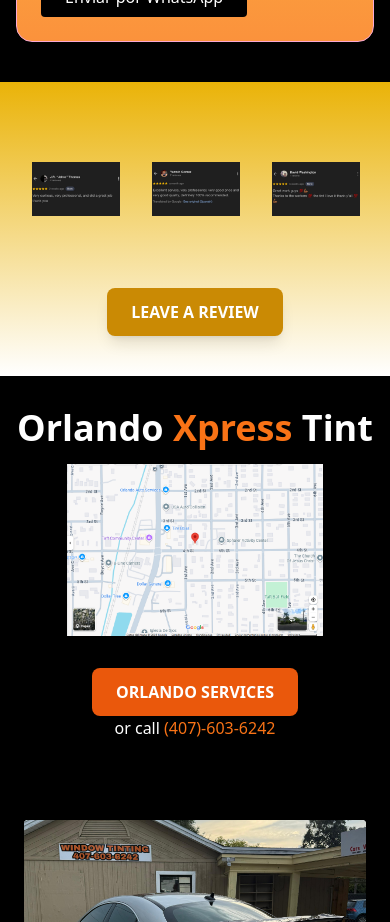
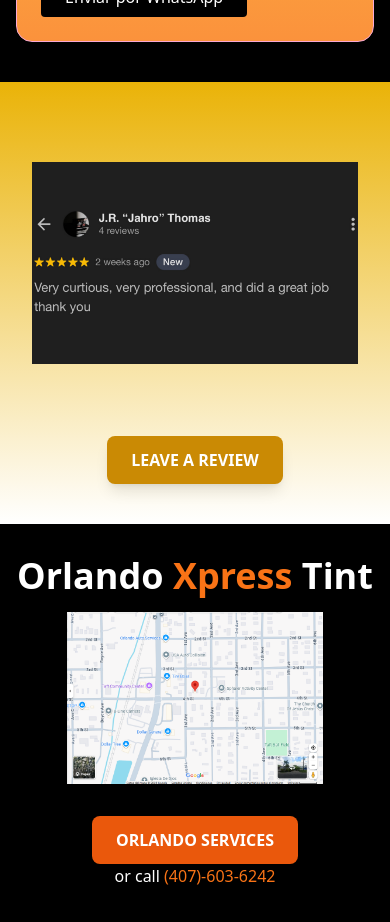
Before and after one commit to CarlosAlberto21/landingPage_vitacora, a React (Vite) app: page / in a window 390 px wide. Shown: the part 4380-5302 px from the top of the page. Built offline with nearby package versions, Linux system fonts and the light colour scheme.

Commit message:
Actualizacion 7

```diff
--- a/src/components/Testimonial/Testimonial.jsx
+++ b/src/components/Testimonial/Testimonial.jsx
@@ -1,114 +1,67 @@
-import React, { useRef } from 'react';
+import React, { useState, useEffect } from 'react';
 import Slider from "react-slick";
 import "slick-carousel/slick/slick.css";
 import "slick-carousel/slick/slick-theme.css";
-import img2 from '../../assets/rw.png'
-import img3 from '../../assets/rw2.png'
-import img1 from '../../assets/rw3.png'
-import img5 from '../../assets/rw4.png'
-import img4 from '../../assets/rw5.png'
-import img6 from '../../assets/rw7.png'
-import { FaStar } from "react-icons/fa";
-
+import img2 from '../../assets/rw.png';
+import img3 from '../../assets/rw2.png';
+import img1 from '../../assets/rw3.png';
+import img5 from '../../assets/rw4.png';
+import img4 from '../../assets/rw5.png';
+import img6 from '../../assets/rw7.png';
 
 const testimonialData = [
-  {
-    id: 1,
-    name: "Carlos",
-    job: "CEO",
-    text: "Lorem ipsum dolor sit amet ",
-    img: img1,
-  },
-  {
-    id: 2,
-    name: "Ginna",
-    job: "Designer",
-    text: "Lorem ipsum dolor sit amet ",
-    img: img2,
-  },
-  {
-    id: 3,
-    name: "Paris",
-    job: "Developer",
-    text: "Lorem ipsum dolor sit amet ",
-    img: img3,
-  },
-  {
-    id: 4,
-    name: "Carlos",
-    job: "CEO",
-    text: "Lorem ipsum dolor sit amet ",
-    img: img4,
-  },
-  {
-    id: 5,
-    name: "Ginna",
-    job: "Designer",
-    text: "Lorem ipsum dolor sit amet ",
-    img: img5,
-  },
-  {
-    id: 6,
-    name: "Paris",
-    job: "Developer",
-    text: "Lorem ipsum dolorykyu ",
-    img: img6,
-  },
+  { id: 1, name: "Carlos", job: "CEO", text: "Lorem ipsum dolor sit amet", img: img1 },
+  { id: 2, name: "Ginna", job: "Designer", text: "Lorem ipsum dolor sit amet", img: img2 },
+  { id: 3, name: "Paris", job: "Developer", text: "Lorem ipsum dolor sit amet", img: img3 },
+  { id: 4, name: "Carlos", job: "CEO", text: "Lorem ipsum dolor sit amet", img: img4 },
+  { id: 5, name: "Ginna", job: "Designer", text: "Lorem ipsum dolor sit amet", img: img5 },
+  { id: 6, name: "Paris", job: "Developer", text: "Lorem ipsum dolorykyu", img: img6 },
 ];
 
+const Testimonial = () => {
+  const [slidesToShow, setSlidesToShow] = useState(1);
+
+  useEffect(() => {
+    const handleResize = () => {
+      if (window.innerWidth >= 1280) {
+        setSlidesToShow(3);
+      } else {
+        setSlidesToShow(1);
+      }
+    };
+
+    // Set initial value
+    handleResize();
+
+    window.addEventListener('resize', handleResize);
+
+    // Cleanup
+    return () => window.removeEventListener('resize', handleResize);
+  }, []);
 
   const settings = {
     dots: false,
     infinite: true,
     speed: 500,
-  slidesToShow: 1,
+    slidesToShow: slidesToShow,
     slidesToScroll: 1,
     autoplay: true,
     autoplaySpeed: 3000,
     arrows: false,
-  responsive: [
-
-    {
-      breakpoint: 9999, // "trampa" para pantallas MUY grandes
-      settings: {
-        slidesToShow: 3,
-      }
-    }
-]
   };
 
-const Testimonial = () => {
   return (
     <div className='bg-gradient-to-t from-white to-yellow-500 py-10'>
-
-        {/* Testimonios */}
-        <div className=' '>
-         <div data-aos="zoom-in" data-aos-duration="300" className='max-w-full mx-auto px-4 '>
+      <div>
+        <div data-aos="zoom-in" data-aos-duration="300" className='max-w-full mx-auto px-4'>
           <Slider {...settings}>
-
-
-                     {testimonialData.map(({ id, name, text, img }) => {
-                return (
-                  <div key={id} className='my-6  '>
-                    <div className='flex items-center justify-center flex-col gap-4 text-center
-
-                    bg-primary/10 relative p-4'>
-                      <img src={img} alt=""   className='w-full h-full object-cover'  />
-
-
-
-
-
+            {testimonialData.map(({ id, name, text, img }) => (
+              <div key={id} className='my-6'>
+                <div className='flex items-center justify-center flex-col gap-4 text-center bg-primary/10 relative p-4'>
+                  <img src={img} alt={name} className='w-full h-full object-cover' />
                 </div>
-
               </div>
-
-                );
-              })}
-
-
-
-
+            ))}
           </Slider>
         </div>
         <div className="text-center mt-8">
@@ -119,11 +72,9 @@
             LEAVE A REVIEW
           </a>
         </div>
+      </div>
+    </div>
+  );
+};
 
-        </div>
-
-    </div>
-  )
-}
-
-export default Testimonial
+export default Testimonial;
```
Lines whose indentation alone changed are shown as unchanged.
